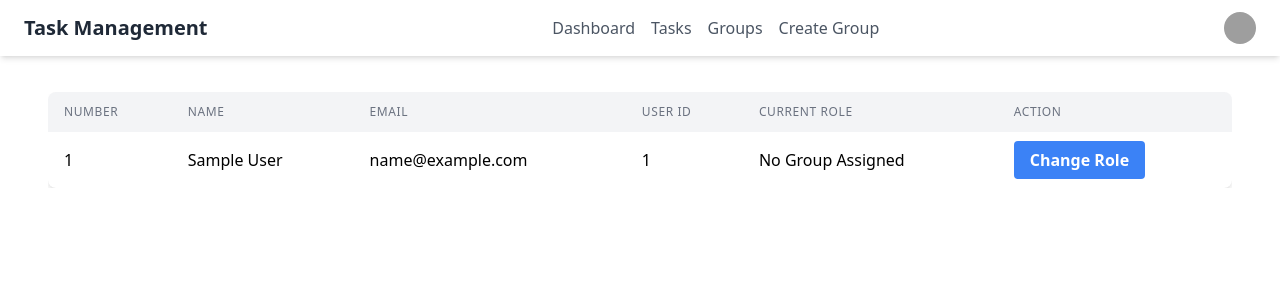
After one commit to arnabsahawrk/task-management, a Django app: page /users/admin/dashboard/ in a window 1280 px wide. The commit adds this page. Shown: the top 300 px of the page. Run offline with Django 5.2, Linux system fonts and the light colour scheme; tables that the repository leaves empty hold one stand-in row (values such as "Sample post"); grey boxes are pictures that could not be loaded.

Commit message:
working on role based access control

```diff
--- a/static/css/output.css
+++ b/static/css/output.css
@@ -726,12 +760,24 @@ video {
   width: 0.5rem;
 }
 
+.w-48 {
+  width: 12rem;
+}
+
+.w-6 {
+  width: 1.5rem;
+}
+
 .w-8 {
   width: 2rem;
 }
 
 .w-full {
   width: 100%;
+}
+
+.min-w-full {
+  min-width: 100%;
 }
 
 .table-auto {
@@ -788,6 +842,12 @@ video {
   margin-left: calc(-0.5rem * calc(1 - var(--tw-space-x-reverse)));
 }
 
+.space-x-4 > :not([hidden]) ~ :not([hidden]) {
+  --tw-space-x-reverse: 0;
+  margin-right: calc(1rem * var(--tw-space-x-reverse));
+  margin-left: calc(1rem * calc(1 - var(--tw-space-x-reverse)));
+}
+
 .space-y-2 > :not([hidden]) ~ :not([hidden]) {
   --tw-space-y-reverse: 0;
   margin-top: calc(0.5rem * calc(1 - var(--tw-space-y-reverse)));
@@ -813,6 +878,18 @@ video {
 
 .overflow-auto {
   overflow: auto;
+}
+
+.overflow-hidden {
+  overflow: hidden;
+}
+
+.overflow-x-auto {
+  overflow-x: auto;
+}
+
+.whitespace-nowrap {
+  white-space: nowrap;
 }
 
 .rounded {
@@ -942,13 +1024,17 @@ video {
   background-color: rgb(234 179 8 / var(--tw-bg-opacity, 1));
 }
 
-.bg-red-400 {
-  --tw-bg-opacity: 1;
-  background-color: rgb(248 113 113 / var(--tw-bg-opacity, 1));
+.object-cover {
+  -o-object-fit: cover;
+     object-fit: cover;
 }
 
 .p-1 {
   padding: 0.25rem;
+}
+
+.p-2 {
+  padding: 0.5rem;
 }
 
 .p-4 {
@@ -981,6 +1063,11 @@ video {
 .px-4 {
   padding-left: 1rem;
   padding-right: 1rem;
+}
+
+.px-6 {
+  padding-left: 1.5rem;
+  padding-right: 1.5rem;
 }
 
 .py-1 {
@@ -1031,6 +1118,11 @@ video {
   line-height: 1.75rem;
 }
 
+.text-xs {
+  font-size: 0.75rem;
+  line-height: 1rem;
+}
+
 .font-bold {
   font-weight: 700;
 }
@@ -1045,6 +1137,14 @@ video {
 
 .uppercase {
   text-transform: uppercase;
+}
+
+.italic {
+  font-style: italic;
+}
+
+.tracking-wider {
+  letter-spacing: 0.05em;
 }
 
 .text-blue-100 {
@@ -1085,6 +1185,11 @@ video {
 .text-gray-700 {
   --tw-text-opacity: 1;
   color: rgb(55 65 81 / var(--tw-text-opacity, 1));
+}
+
+.text-gray-800 {
+  --tw-text-opacity: 1;
+  color: rgb(31 41 55 / var(--tw-text-opacity, 1));
 }
 
 .text-green-100 {
@@ -1137,6 +1242,18 @@ video {
   color: rgb(202 138 4 / var(--tw-text-opacity, 1));
 }
 
+.shadow-lg {
+  --tw-shadow: 0 10px 15px -3px rgb(0 0 0 / 0.1), 0 4px 6px -4px rgb(0 0 0 / 0.1);
+  --tw-shadow-colored: 0 10px 15px -3px var(--tw-shadow-color), 0 4px 6px -4px var(--tw-shadow-color);
+  box-shadow: var(--tw-ring-offset-shadow, 0 0 #0000), var(--tw-ring-shadow, 0 0 #0000), var(--tw-shadow);
+}
+
+.shadow-md {
+  --tw-shadow: 0 4px 6px -1px rgb(0 0 0 / 0.1), 0 2px 4px -2px rgb(0 0 0 / 0.1);
+  --tw-shadow-colored: 0 4px 6px -1px var(--tw-shadow-color), 0 2px 4px -2px var(--tw-shadow-color);
+  box-shadow: var(--tw-ring-offset-shadow, 0 0 #0000), var(--tw-ring-shadow, 0 0 #0000), var(--tw-shadow);
+}
+
 .shadow-sm {
   --tw-shadow: 0 1px 2px 0 rgb(0 0 0 / 0.05);
   --tw-shadow-colored: 0 1px 2px 0 var(--tw-shadow-color);
@@ -1207,6 +1359,14 @@ video {
 }
 
 @media (min-width: 768px) {
+  .md\:flex {
+    display: flex;
+  }
+
+  .md\:hidden {
+    display: none;
+  }
+
   .md\:w-1\/2 {
     width: 50%;
   }
--- /dev/null
+++ b/users/templates/admin/dashboard.html
@@ -0,0 +1,74 @@
+{% load static %}
+
+<!DOCTYPE html>
+<html lang="en">
+  <head>
+    <meta charset="UTF-8" />
+    <meta name="viewport" content="width=device-width, initial-scale=1.0" />
+    <title>Dashboard</title>
+    <link rel="stylesheet" href="{% static 'css/output.css' %}" />
+  </head>
+  <body>
+    <header class="bg-white shadow-md">
+      <nav class="container mx-auto px-6 py-3">
+        <div class="flex justify-between items-center">
+          <a href="index.html" class="text-xl font-bold text-gray-800">Task Management</a>
+          <div class="hidden md:flex space-x-4">
+            <a href="{% url 'admin-dashboard' %}" class="text-gray-600 hover:text-gray-800">Dashboard</a>
+            <a href="#" class="text-gray-600 hover:text-gray-800">Tasks</a>
+            <a href="{% url 'group-list' %}" class="text-gray-600 hover:text-gray-800">Groups</a>
+            <a href="{% url 'create-group' %}" class="text-gray-600 hover:text-gray-800">Create Group</a>
+          </div>
+          <div class="flex items-center">
+            <div class="relative">
+              <button id="user-menu-button" class="flex items-center focus:outline-none"><img class="h-8 w-8 rounded-full object-cover" src="https://placekitten.com/100/100" alt="User avatar" /></button>
+              <div id="user-menu" class="absolute right-0 mt-2 w-48 bg-white rounded-md shadow-lg py-1 hidden">
+                <a href="{% url 'admin-dashboard' %}" class="block px-4 py-2 text-sm text-gray-700 hover:bg-gray-100">Dashboard</a>
+                <form method="post" action="{% url 'sign-out' %}">
+                  {% csrf_token %}
+                  <button class="block px-4 py-2 text-sm text-gray-700 hover:bg-gray-100">Logout</button>
+                </form>
+              </div>
+            </div>
+            <div class="md:hidden ml-4">
+              <button id="menu-toggle" class="text-gray-600 hover:text-gray-800 focus:outline-none">
+                <svg class="h-6 w-6" fill="none" stroke="currentColor" viewBox="0 0 24 24" xmlns="http://www.w3.org/2000/svg">
+                  <path stroke-linecap="round" stroke-linejoin="round" stroke-width="2" d="M4 6h16M4 12h16m-7 6h7"></path>
+                </svg>
+              </button>
+            </div>
+          </div>
+        </div>
+        <div id="mobile-menu" class="md:hidden hidden mt-4">
+          <a href="{% url 'admin-dashboard' %}" class="block py-2 text-gray-600 hover:text-gray-800">Dashboard</a>
+          <a href="#" class="block py-2 text-gray-600 hover:text-gray-800">Tasks</a>
+          <a href="{% url 'group-list' %}" class="block py-2 text-gray-600 hover:text-gray-800">Groups</a>
+          <a href="{% url 'create-group' %}" class="block py-2 text-gray-600 hover:text-gray-800">Create Group</a>
+        </div>
+      </nav>
+    </header>
+
+    <main class="container mx-auto px-6 py-3">
+      {% block content %}
+        {% include 'admin/user-list.html' %}
+      {% endblock %}
+    </main>
+
+    <script>
+      document.getElementById('menu-toggle').addEventListener('click', function () {
+        document.getElementById('mobile-menu').classList.toggle('hidden')
+      })
+
+      document.getElementById('user-menu-button').addEventListener('click', function () {
+        document.getElementById('user-menu').classList.toggle('hidden')
+      })
+
+      // Close the dropdown when clicking outside
+      window.addEventListener('click', function (e) {
+        if (!document.getElementById('user-menu-button').contains(e.target)) {
+          document.getElementById('user-menu').classList.add('hidden')
+        }
+      })
+    </script>
+  </body>
+</html>
--- /dev/null
+++ b/users/templates/admin/user-list.html
@@ -0,0 +1,30 @@
+<div class="container mx-auto p-6">
+  <div class="overflow-x-auto">
+    <table class="min-w-full bg-white shadow-md rounded-lg overflow-hidden">
+      <thead class="bg-gray-100">
+        <tr>
+          <th class="px-4 py-3 text-left text-xs font-medium text-gray-500 uppercase tracking-wider">Number</th>
+          <th class="px-4 py-3 text-left text-xs font-medium text-gray-500 uppercase tracking-wider">Name</th>
+          <th class="px-4 py-3 text-left text-xs font-medium text-gray-500 uppercase tracking-wider">Email</th>
+          <th class="px-4 py-3 text-left text-xs font-medium text-gray-500 uppercase tracking-wider">User ID</th>
+          <th class="px-4 py-3 text-left text-xs font-medium text-gray-500 uppercase tracking-wider">Current Role</th>
+          <th class="px-4 py-3 text-left text-xs font-medium text-gray-500 uppercase tracking-wider">Action</th>
+        </tr>
+      </thead>
+      <tbody class="divide-y divide-gray-200">
+        {% for user in users %}
+          <tr class="hover:bg-gray-50">
+            <td class="px-4 py-4 whitespace-nowrap">{{ forloop.counter }}</td>
+            <td class="px-4 py-4 whitespace-nowrap">{{ user.first_name }} {{ user.last_name }}</td>
+            <td class="px-4 py-4 whitespace-nowrap">{{ user.email }}</td>
+            <td class="px-4 py-4 whitespace-nowrap">{{ user.id }}</td>
+            <td class="px-4 py-4 whitespace-nowrap">{{ user.groups.first.name|default:'No Group Assigned' }}</td>
+            <td class="px-4 py-4 whitespace-nowrap">
+              <a href="{% url 'assign-role' user.id %}" class="bg-blue-500 hover:bg-blue-600 text-white font-bold py-2 px-4 rounded">Change Role</a>
+            </td>
+          </tr>
+        {% endfor %}
+      </tbody>
+    </table>
+  </div>
+</div>
--- a/users/urls.py
+++ b/users/urls.py
@@ -1,4 +1,13 @@
-from users.views import sign_in, sign_out, sign_up, activate_user
+from users.views import (
+    admin_dashboard,
+    assign_role,
+    create_group,
+    group_list,
+    sign_in,
+    sign_out,
+    sign_up,
+    activate_user,
+)
 from django.urls import path
 
 
@@ -7,4 +16,8 @@ urlpatterns = [
     path("sign-in/", sign_in, name="sign-in"),
     path("sign-out/", sign_out, name="sign-out"),
     path("activate/<int:user_id>/<str:token>/", activate_user),
+    path("admin/dashboard/", admin_dashboard, name="admin-dashboard"),
+    path("admin/<int:user_id>/assign-role/", assign_role, name="assign-role"),
+    path("admin/create-group/", create_group, name="create-group"),
+    path("admin/group-list/", group_list, name="group-list"),
 ]
--- a/users/views.py
+++ b/users/views.py
@@ -1,11 +1,16 @@
 from django.http import HttpResponse
-from django.shortcuts import redirect, render
+from django.shortcuts import redirect, render, get_object_or_404
 
-from users.forms import CustomRegistrationForm, LoginForm
+from users.forms import (
+    AssignRoleForm,
+    CustomRegistrationForm,
+    LoginForm,
+    CreateGroupForm,
+)
 from django.contrib.auth import login, logout
 from django.contrib import messages
 from django.contrib.auth.tokens import default_token_generator
-from django.contrib.auth.models import User
+from django.contrib.auth.models import User, Group
 
 # from django.contrib.auth.forms import AuthenticationForm
 
@@ -82,3 +87,51 @@ def activate_user(request, user_id, token):
             return HttpResponse("Invalid Id or Token")
     except User.DoesNotExist:
         return HttpResponse("User not found")
+
+
+def admin_dashboard(request):
+    users = User.objects.all()
+    return render(request, "admin/dashboard.html", {"users": users})
+
+
+def assign_role(request, user_id):
+    user = get_object_or_404(User, id=user_id)
+
+    if request.method == "POST":
+        form = AssignRoleForm(request.POST)
+        if form.is_valid():
+            role = form.cleaned_data["role"]
+            user.groups.clear()
+            user.groups.add(role)
+
+            messages.success(
+                request,
+                f"User {user.username} has been assigned to the {role.name} role",
+            )
+            return redirect("admin-dashboard")
+
+    else:
+        form = AssignRoleForm()
+
+    return render(request, "admin/assign-role.html", {"form": form})
+
+
+def create_group(request):
+    if request.method == "POST":
+        form = CreateGroupForm(request.POST)
+
+        if form.is_valid():
+            group = form.save()
+            messages.success(
+                request, f"Group {group.name} has been created successfully"
+            )
+            return redirect("create-group")
+    else:
+        form = CreateGroupForm()
+
+    return render(request, "admin/create-group.html", {"form": form})
+
+
+def group_list(request):
+    groups = Group.objects.all()
+    return render(request, "admin/group-list.html", {"groups": groups})
```
Also changed, not shown: other parts of static/css/output.css (+88 -5 lines), users/forms.py (+20 -1 lines), users/signals.py (+9 -1 lines), users/templates/admin/assign-role.html (added, +16 -0 lines), users/templates/admin/create-group.html (added, +16 -0 lines), users/templates/admin/group-list.html (added, +33 -0 lines), package-lock.json, package.json (line endings or trailing spaces), requirements.txt (line endings or trailing spaces).
